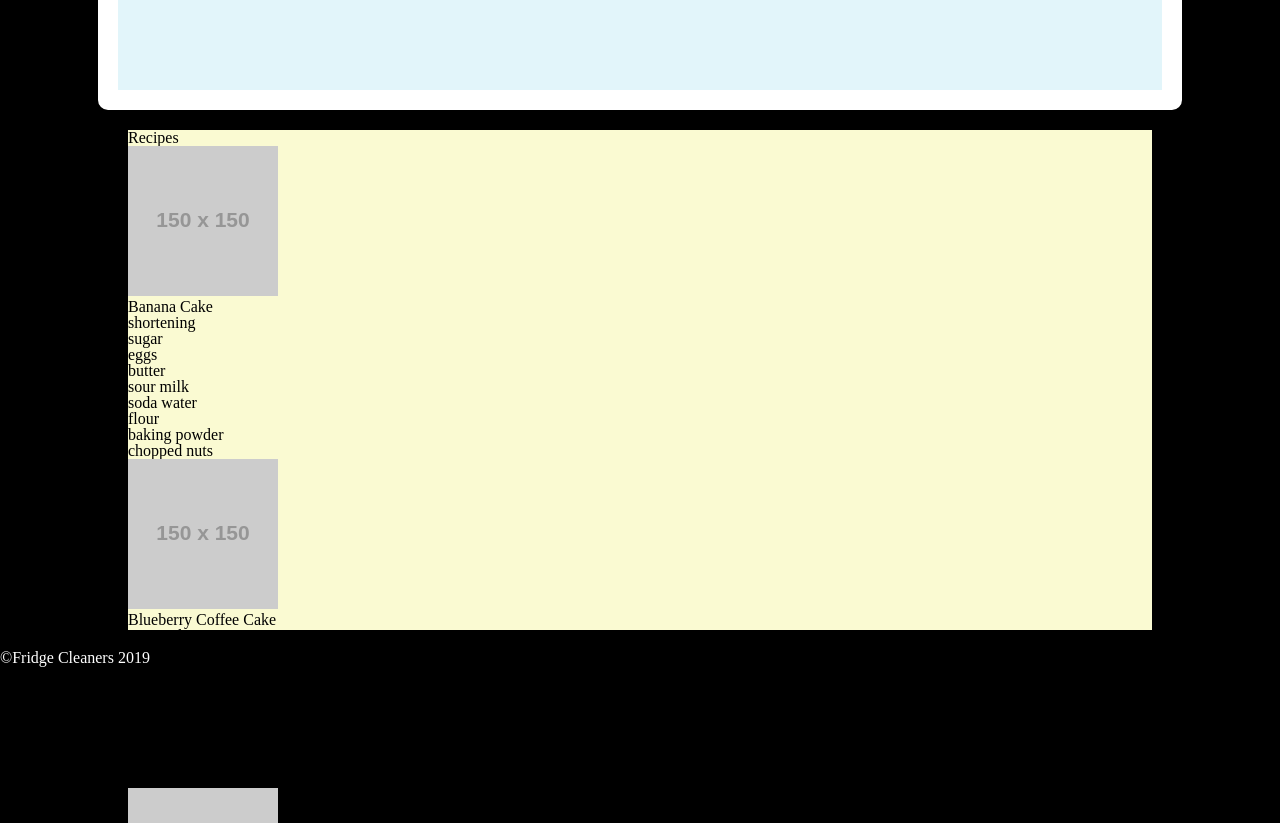
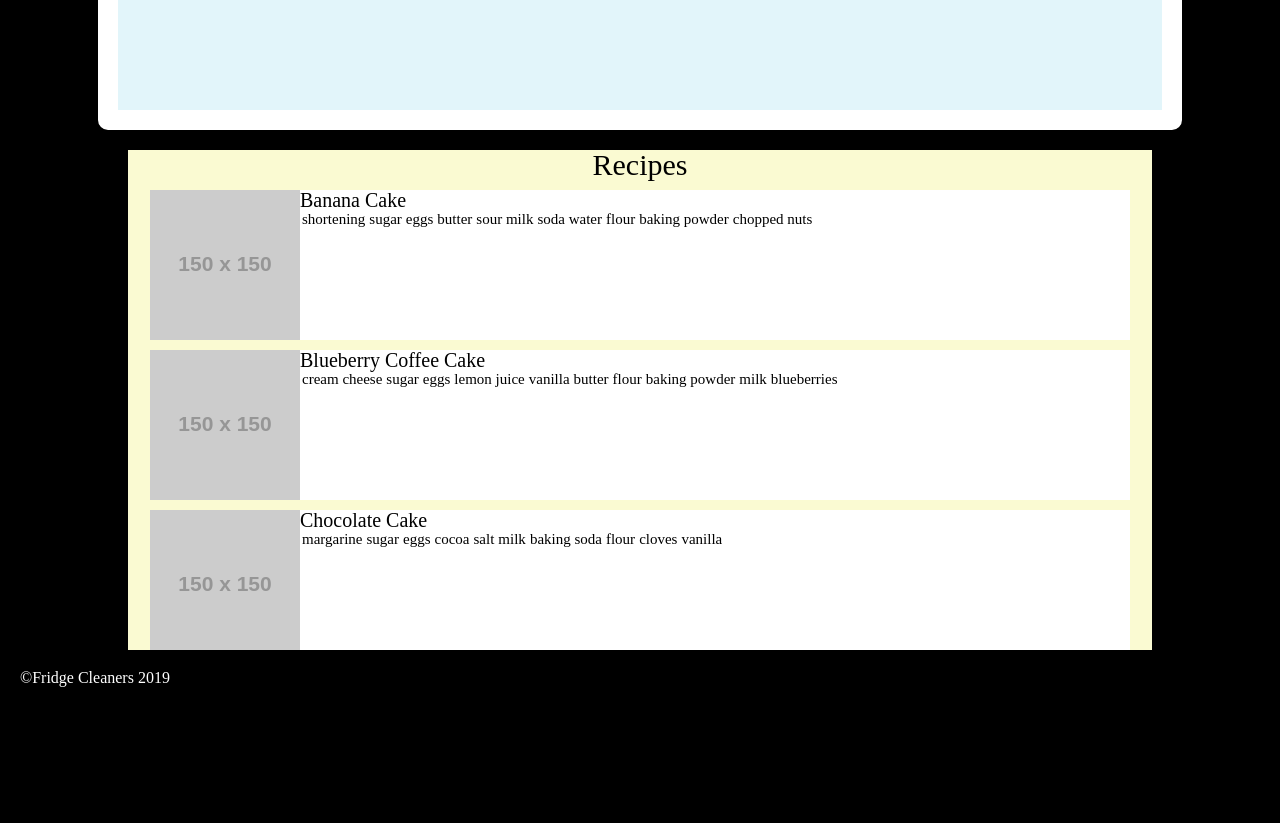
Before and after one commit to greatfellows/Project-Fridge-Cleaner, a plain HTML site: page index.html in a window 1280 px wide. Shown: the part 620-1443 px from the top of the page. After the commit the page ends 1326 px from the top, so only its background shows below. Drawn offline with Linux system fonts and the light colour scheme; placeholder pictures from the web are drawn by us.

Commit message:
fixed Recipe header in place, some formatting to recipe cards

```diff
--- a/css/index.css
+++ b/css/index.css
@@ -14,11 +14,54 @@ main > section:first-child {
 
 main > section:last-child {
   background-color: lightgoldenrodyellow;
+  overflow: auto;
+  /* padding: 10px; */
 }
 
-#ingredients{
+#ingredients {
   display: grid;
   grid-template-columns: repeat(3, 1fr);
   grid-template-rows: auto;
   grid-gap: 5px;
 }
+
+#recipes {
+  margin: auto;
+  padding: 0px 10px;
+  width: 980px;
+  overflow: auto;
+}
+
+main > section:last-child > h2 {
+  background: lightgoldenrodyellow;
+  position: sticky;
+  top: 0;
+  font-size: 30px;
+  text-align: center;
+  margin-bottom: 10px;
+}
+
+
+#recipes > div {
+  background-color: white;
+  height: 150px;
+  margin-bottom: 10px;
+  font-size: 0px;
+}
+
+#recipes > div > div {
+  float: left;
+  height: 150px;
+  object-fit: contain;
+  width: 150px;
+}
+
+#recipes h3 {
+  font-size: 20px;
+}
+
+#recipes li {
+  font-size: 15px;
+  display: inline-block;
+  padding: 2px;
+}
--- a/css/style.css
+++ b/css/style.css
@@ -1,5 +1,6 @@
 html {
   background-color: black;
+  padding: 20px;
 }
 
 header {
```
